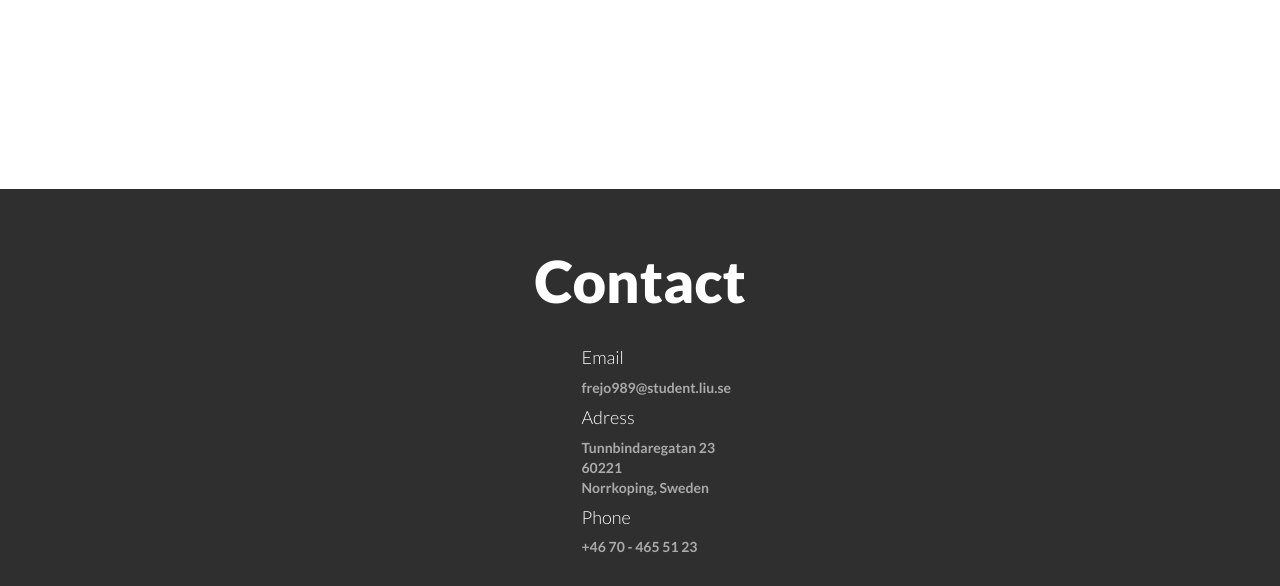
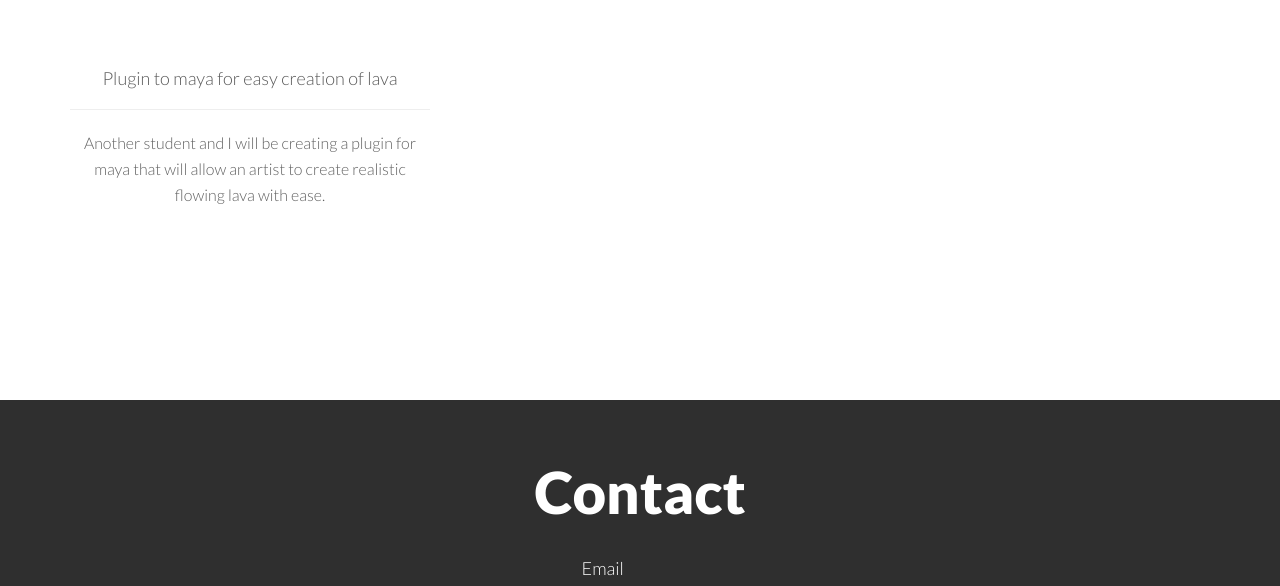
Before and after one commit to Gvasa/gvasa.github.io, a plain HTML site: page index.html in a window 1280 px wide. Shown: the part 5310-5896 px from the top of the page. Drawn offline with Linux system fonts and the light colour scheme; a script that the page names is missing; files whose address does not match are found by name.

Commit message:
added grades

```diff
--- a/index.html
+++ b/index.html
@@ -471,8 +471,15 @@
                 </p>
             </div>
         </div><!--/row-->
-
-
+        <div class="row centered mb">
+             <div class="col-md-4">
+                <h4>Plugin to maya for easy creation of lava</h4>
+                <hr>
+                <p>
+                    Another student and I will be creating a plugin for maya that will allow an artist to create realistic flowing lava with ease.
+                </p>
+            </div>
+        </div><!--/row-->
     </div><!--container-->
 
     <!-- ********** FOOTER SECTION ********** -->
```
Also changed, not shown: 1 other file.
